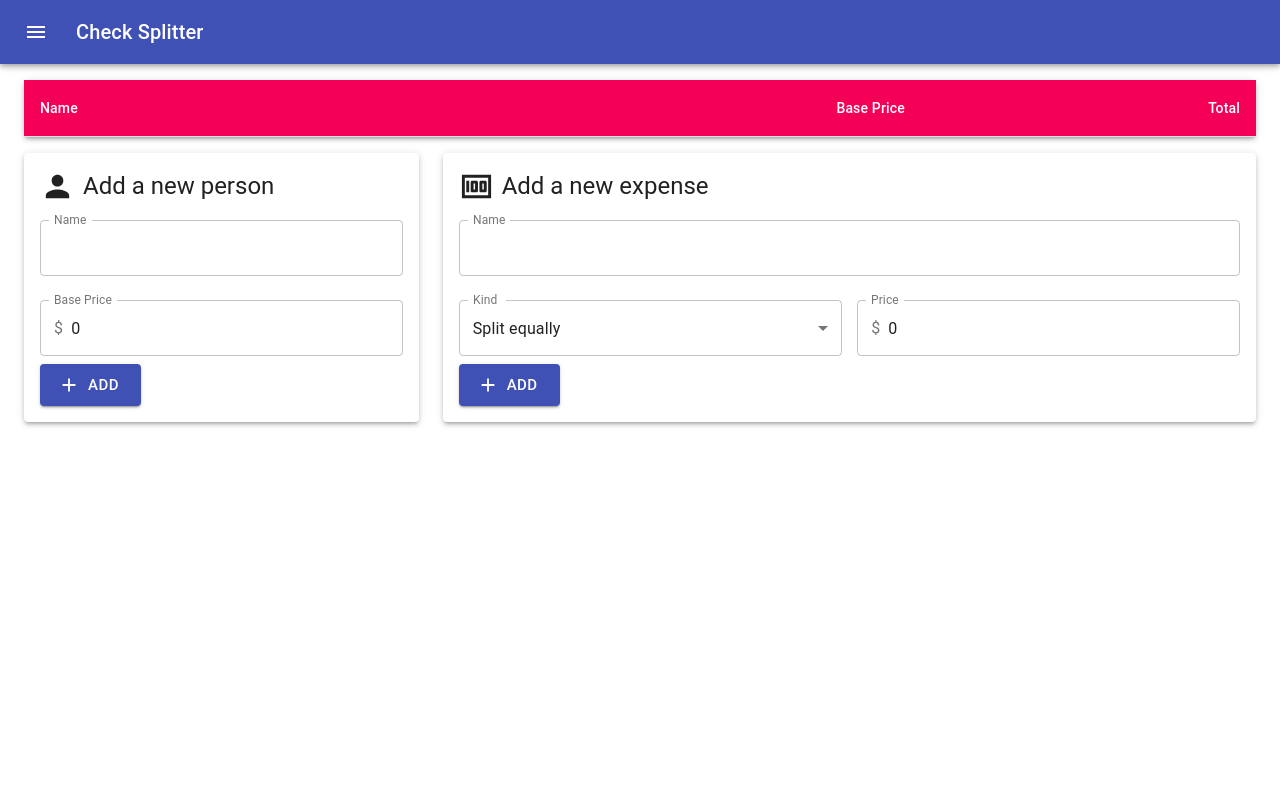
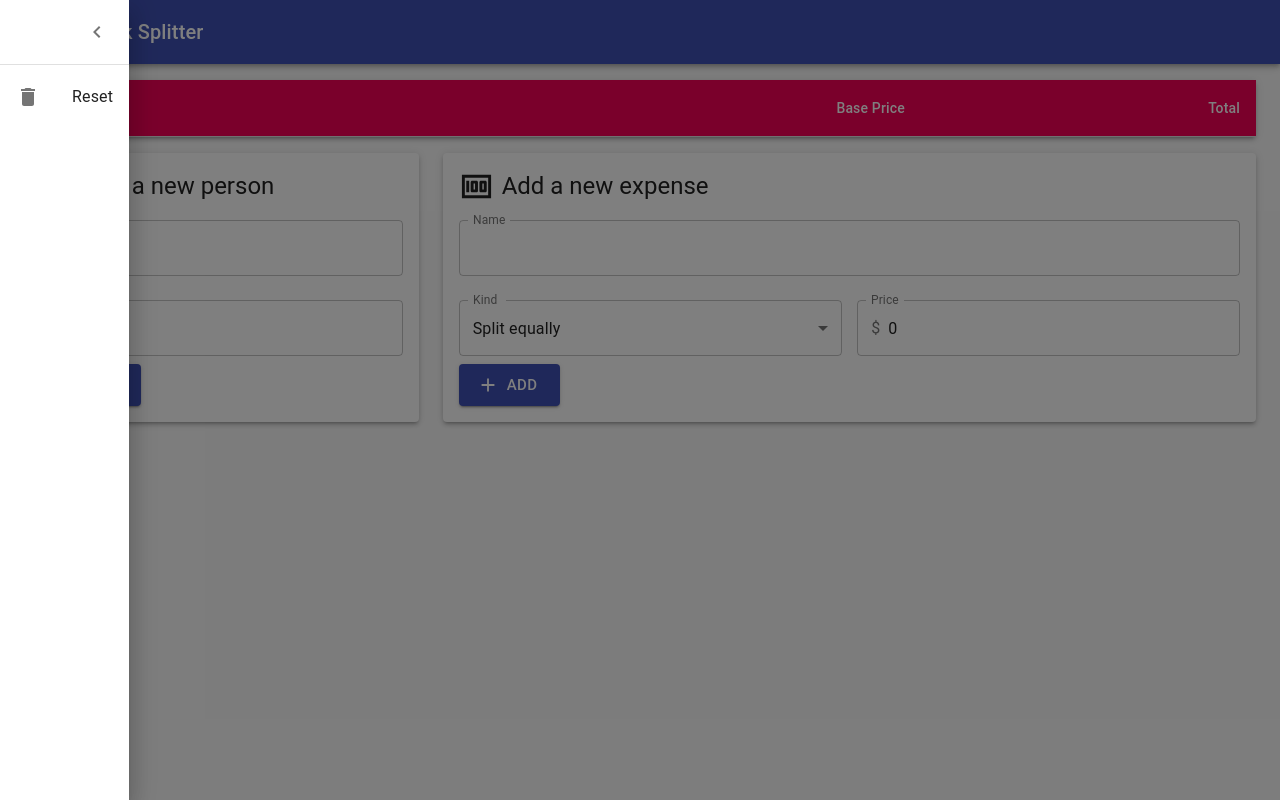
Before and after one commit to paulcacheux/check-splitter, a React (Create React App) app: page / in a window 1280 px wide. Both pictures are taken after a click on the button "menu". Built offline with nearby package versions, Linux system fonts and the light colour scheme.

Commit message:
Add reset button

```diff
--- a/src/App.tsx
+++ b/src/App.tsx
@@ -1,10 +1,28 @@
-import React from 'react';
-import { AppBar, Toolbar, IconButton, Typography, Container, Grid } from '@material-ui/core';
+import React, { useState } from 'react';
+import { useDispatch } from 'react-redux';
+import {
+    AppBar,
+    Toolbar,
+    IconButton,
+    Typography,
+    Container,
+    Grid,
+    Drawer,
+    CssBaseline,
+    Divider,
+    List,
+    ListItem,
+    ListItemText,
+    ListItemIcon,
+} from '@material-ui/core';
 import MenuIcon from '@material-ui/icons/Menu';
 import { makeStyles } from '@material-ui/core/styles';
 import { CheckTable } from './CheckTable';
 import { AddName } from './AddName';
 import { AddExpense } from './AddExpense';
+import ChevronLeftIcon from '@material-ui/icons/ChevronLeft';
+import DeleteIcon from '@material-ui/icons/Delete';
+import { resetState } from './state/actions';
 
 const useStyles = makeStyles(theme => ({
     menuButton: {
@@ -13,16 +31,62 @@ const useStyles = makeStyles(theme => ({
     title: {
         flexGrow: 1,
     },
+
+    drawerHeader: {
+        display: 'flex',
+        alignItems: 'center',
+        padding: theme.spacing(0, 1),
+        ...theme.mixins.toolbar,
+        justifyContent: 'flex-end',
+    },
 }));
+
+const LeftMenu: React.FC<{ open: boolean; closeCallback(): void }> = ({ open, closeCallback }) => {
+    const classes = useStyles();
+    const dispatch = useDispatch();
+
+    const handleReset = (): void => {
+        dispatch(resetState());
+        closeCallback();
+    };
+
+    return (
+        <Drawer open={open}>
+            <div className={classes.drawerHeader}>
+                <IconButton onClick={closeCallback}>
+                    <ChevronLeftIcon />
+                </IconButton>
+            </div>
+            <Divider />
+            <List>
+                <ListItem button onClick={handleReset}>
+                    <ListItemIcon>
+                        <DeleteIcon />
+                    </ListItemIcon>
+                    <ListItemText primary="Reset" />
+                </ListItem>
+            </List>
+        </Drawer>
+    );
+};
 
 const App: React.FC = () => {
     const classes = useStyles();
 
+    const [isMenuOpened, setMenuOpened] = useState(false);
+
     return (
         <React.Fragment>
+            <CssBaseline />
             <AppBar position="sticky">
                 <Toolbar>
-                    <IconButton edge="start" className={classes.menuButton} color="inherit" aria-label="menu">
+                    <IconButton
+                        edge="start"
+                        className={classes.menuButton}
+                        color="inherit"
+                        aria-label="menu"
+                        onClick={(): void => setMenuOpened(true)}
+                    >
                         <MenuIcon />
                     </IconButton>
                     <Typography variant="h6" className={classes.title}>
@@ -30,6 +94,7 @@ const App: React.FC = () => {
                     </Typography>
                 </Toolbar>
             </AppBar>
+            <LeftMenu open={isMenuOpened} closeCallback={(): void => setMenuOpened(false)} />
             <Container fixed>
                 <CheckTable />
                 <Grid container spacing={3}>
--- a/src/index.css
+++ /dev/null
@@ -1,3 +0,0 @@
-body {
-    margin: 0;
-}
--- a/src/index.tsx
+++ b/src/index.tsx
@@ -1,7 +1,6 @@
 import React from 'react';
 import ReactDOM from 'react-dom';
 import App from './App';
-import './index.css';
 import * as serviceWorker from './serviceWorker';
 import { reducer } from './state/reducers';
 import { createStore } from 'redux';
```
